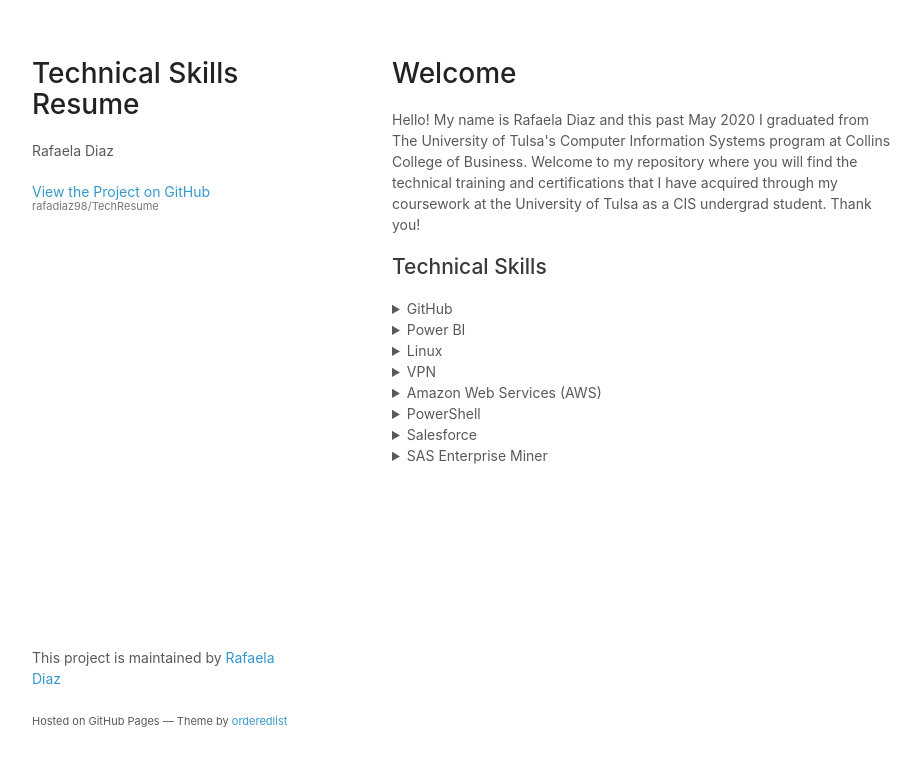
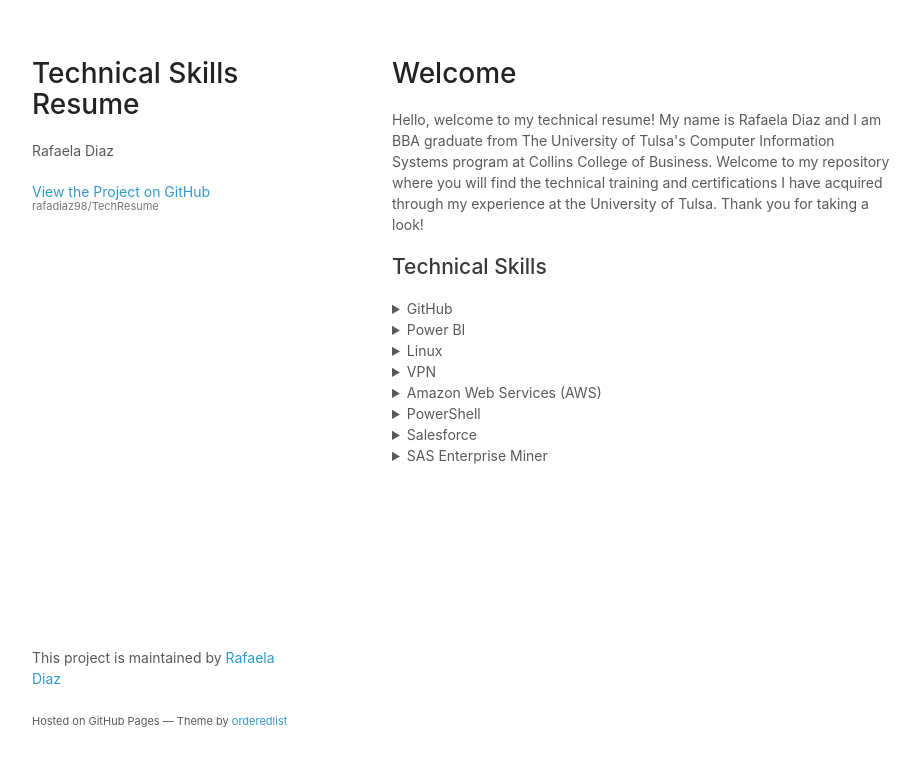
Before and after one commit to rafadiaz98/TechResume, a plain HTML site: page index.html in a window 1280 px wide. Shown: the whole page, without its empty margins (178-1099 px from the left). Drawn offline with Linux system fonts and the light colour scheme.

Commit message:
Update index.html

```diff
--- a/index.html
+++ b/index.html
@@ -22,7 +22,8 @@
 
   <section>
      <h1>Welcome</h1>
-     <p> Hello! My name is Rafaela Diaz and this past May 2020 I graduated from The University of Tulsa's Computer Information Systems program at Collins College of Business. Welcome to my repository where you will find the technical training and certifications that I have acquired through my coursework at the University of Tulsa as a CIS undergrad student. Thank you! </p>
+     <p> Hello, welcome to my technical resume! My name is Rafaela Diaz and I am BBA graduate from The University of Tulsa's Computer Information Systems program at Collins College of Business. Welcome to my repository where you will find the technical training and certifications I have acquired through my experience at the University of Tulsa. Thank you for taking a look!
+     </p>
      <h2>Technical Skills</h2>
 
      <details><summary>GitHub</summary>
```
